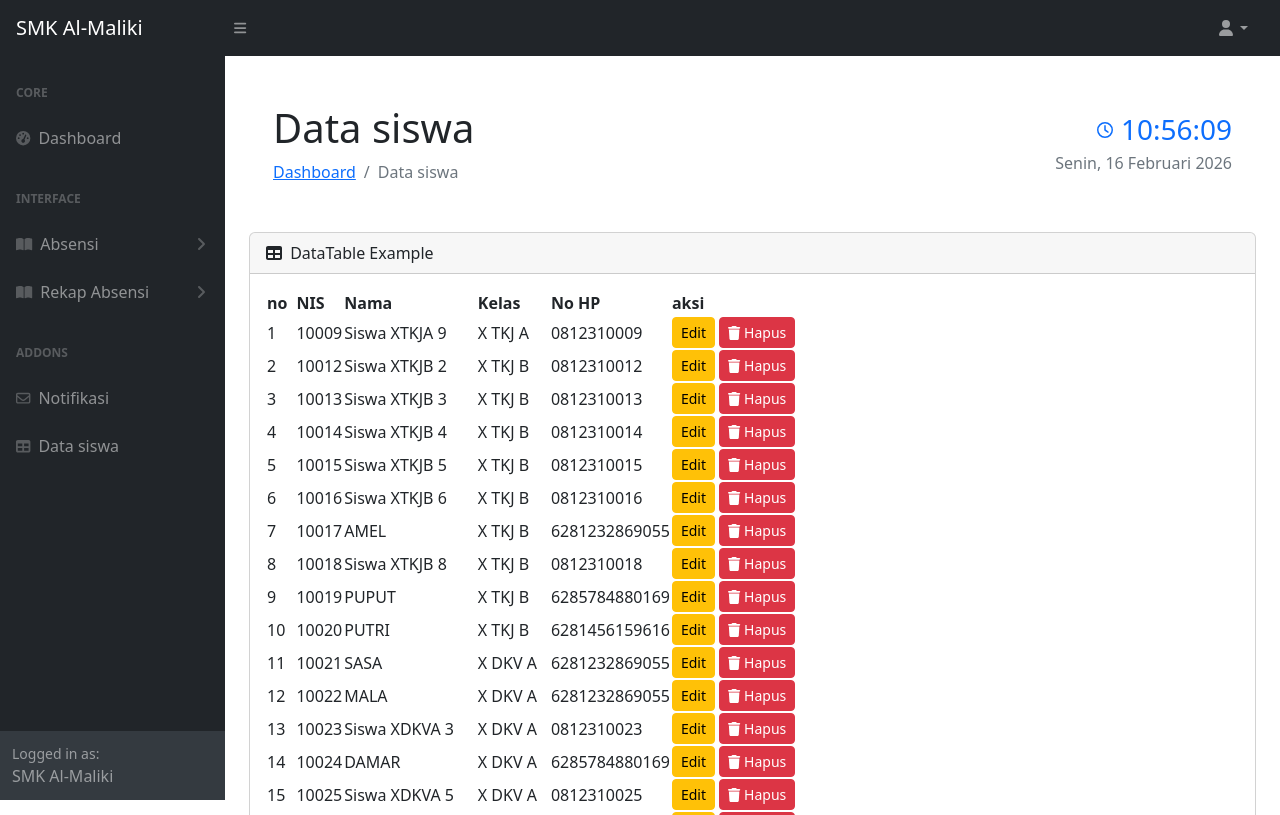
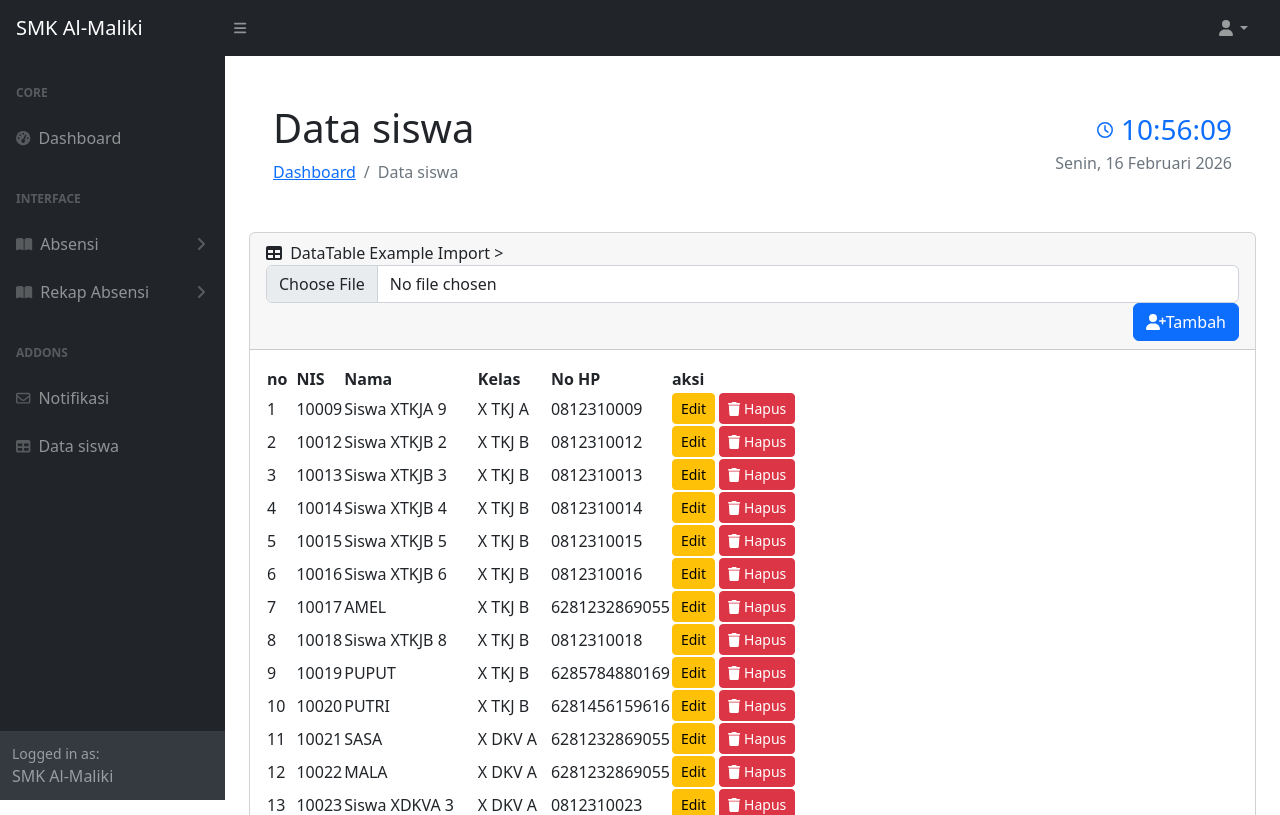
Before and after one commit to dzulkifli99/Sistem-absensi, a PHP site: page /data_siswa.php in a window 1280 px wide. Shown: the top 815 px of the page. Run offline with PHP 8.4, Linux system fonts and the light colour scheme; data comes from the database, SQL or seed files in the repository; some libraries are stand-ins or nearby versions.

Commit message:
tambah fitur tambah siswa

```diff
--- a/data_siswa.php
+++ b/data_siswa.php
@@ -78,6 +78,8 @@ include "sidebar.php";
           <div class="card-header">
             <i class="fas fa-table me-1"></i>
             DataTable Example
+            <input type="file" name="import" class="form-control form-control-fm float-end">Import >
+            <button type="submit" name="tambah" class="btn btn-primary float-end"><i class="fa-solid fa-user-plus"></i>Tambah </button>
           </div>
           <div class="card-body">
             <table id="datatablesSimple">
```
